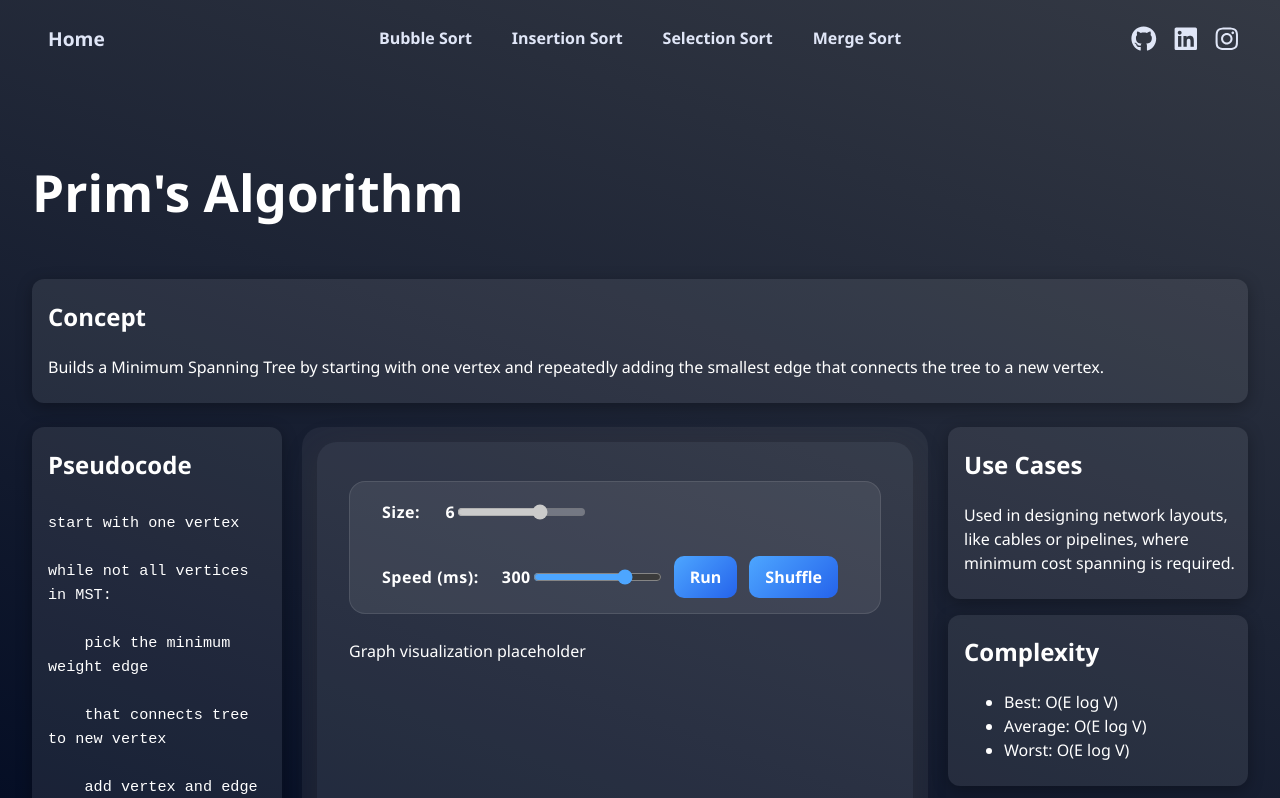
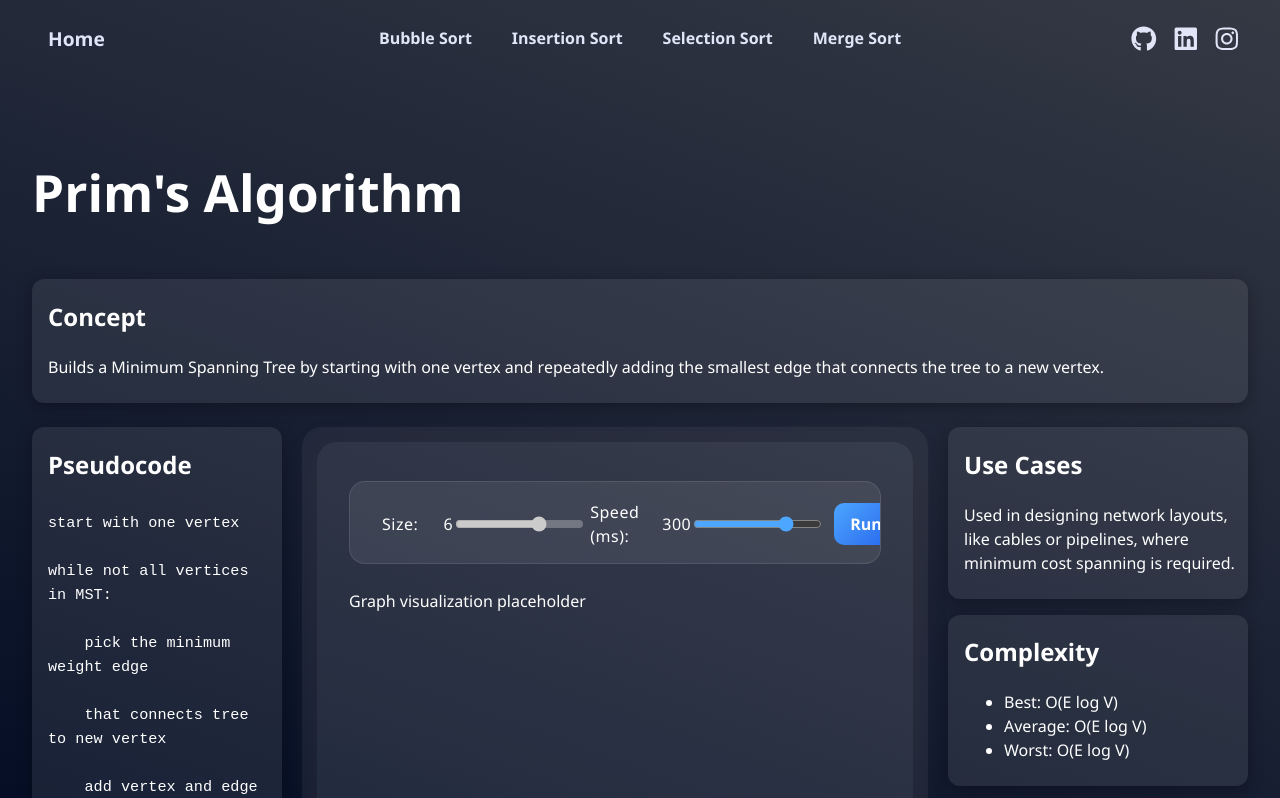
Before and after one commit to masonliiu/fullstack-algorithm-visualizer, a React (Vite) app in the folder frontend/: page /graph/prim in a window 1280 px wide. Shown: the top 798 px of the page. Built offline with nearby package versions, Linux system fonts and the light colour scheme; no server answers.

Commit message:
fix: adjust font weight and layout for visualizer controls for scalable aspect ratio

```diff
--- a/frontend/src/components/Visualizer.css
+++ b/frontend/src/components/Visualizer.css
@@ -64,7 +64,7 @@ html, body, #root {
     display: flex;
     align-items: center;
     font-size: 1rem;
-    font-weight: 600;
+    font-weight: 500;
     letter-spacing: 0.5px;
 }
 
@@ -166,7 +166,7 @@ html, body, #root {
     gap: 1rem;
     margin-left: 0.5rem;
     font-size: 1rem;
-    font-weight: 600;
+    font-weight: 500;
     color: #e0e6f7;
     letter-spacing: 0.5px;
     animation: fadeIn 0.6s ease forwards;
--- a/frontend/src/components/Visualizer.jsx
+++ b/frontend/src/components/Visualizer.jsx
@@ -474,7 +474,7 @@ export default function Visualizer({ algo }) {
   return (
     <div className="visualizer-body">
       <div className="visualizer-app">
-        <div className="controls" style={{ display: "flex", alignItems: "center", gap: "2rem", flexWrap: "wrap" }}>
+        <div className="controls" style={{ display: "grid", alignItems: "center", gap: "0.25rem", flexWrap: "wrap" }}>
           <label className="label">
             Size: <span style={{minWidth: 35, textAlign: "right"}}>{isGraphAlgo ? 6 : size}</span>
             <input
```
